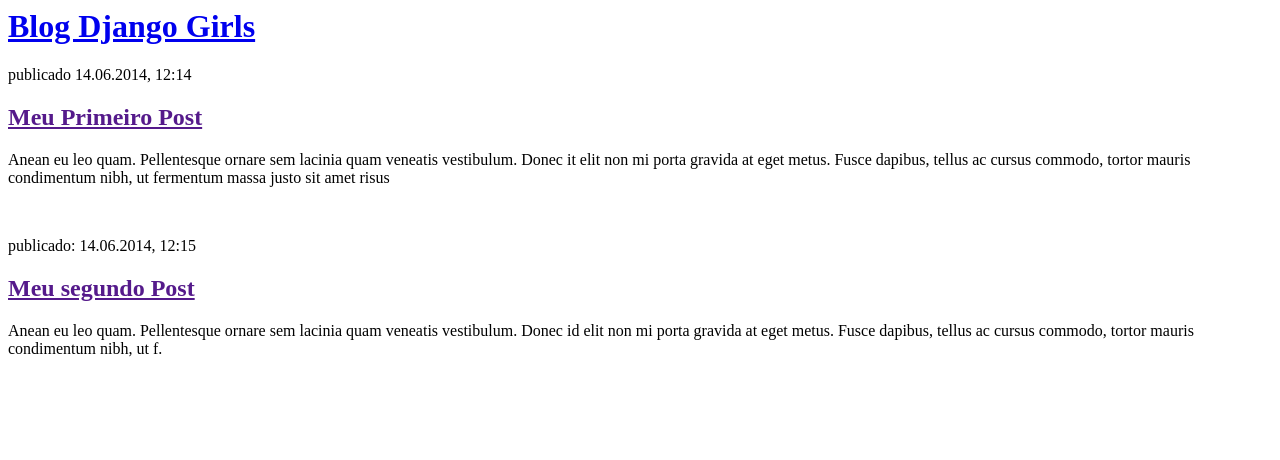
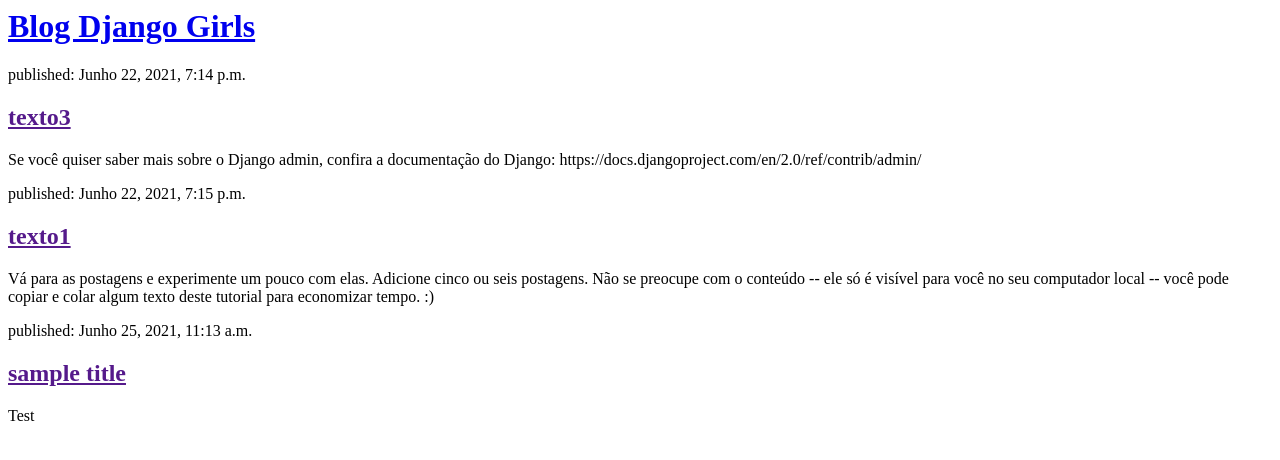
Before and after one commit to webervmourao/your-first-blog, a Django app: page / in a window 1280 px wide. Shown: the top 460 px of the page. Run offline with Django 3.2, Linux system fonts and the light colour scheme; data comes from the database, SQL or seed files in the repository; both versions use the stored data as it was after the commit.

Commit message:
Modified templates to display posts from database

```diff
--- a/blog/templates/blog/post_list.html
+++ b/blog/templates/blog/post_list.html
@@ -1,6 +1,6 @@
 <html>
     <head>
-        <title>Blog Django Girls</title>
+        <title>Blog Django</title>
     </head>
 
     <body>
@@ -8,17 +8,14 @@
             <h1><a href="/">Blog Django Girls</a></h1>
         </div>
 
-        <div>
-            <p>publicado 14.06.2014, 12:14</p>
-            <h2><a href="">Meu Primeiro Post</a></h2>
-            <p>Anean eu leo quam. Pellentesque ornare sem lacinia quam veneatis vestibulum. Donec it elit non mi porta gravida at eget metus. Fusce dapibus, tellus ac cursus commodo, tortor mauris condimentum nibh, ut fermentum massa justo sit amet risus</p>
-        </div>
-        <br>
+        {% for post in posts %}
+            <div>
+                <p> published: {{ post.published_date }}</p>
+                <h2><a href="">{{ post.title }}</a></h2>
+                <p>{{ post.text|linebreaksbr }}</p>
+            </div>
+        {% endfor %}
 
-        <div>
-            <p>publicado: 14.06.2014, 12:15</p>
-            <h2><a href="">Meu segundo Post</a></h2>
-            <p>Anean eu leo quam. Pellentesque ornare sem lacinia quam veneatis vestibulum. Donec id elit non mi porta gravida at eget metus. Fusce dapibus, tellus ac cursus commodo, tortor mauris condimentum nibh, ut f.</p>
-        </div>
+
     </body>
 </html>
--- a/blog/views.py
+++ b/blog/views.py
@@ -1,5 +1,8 @@
 from django.shortcuts import render
+from .models import Post
+from django.utils import timezone
 
 # Create your views here.
 def post_list(request):
-    return render(request, 'blog/post_list.html', {})
+    posts = Post.objects.filter(published_date__lte=timezone.now()).order_by('published_date')
+    return render(request, 'blog/post_list.html', {'posts': posts})
```
Also changed, not shown: db.sqlite3.
